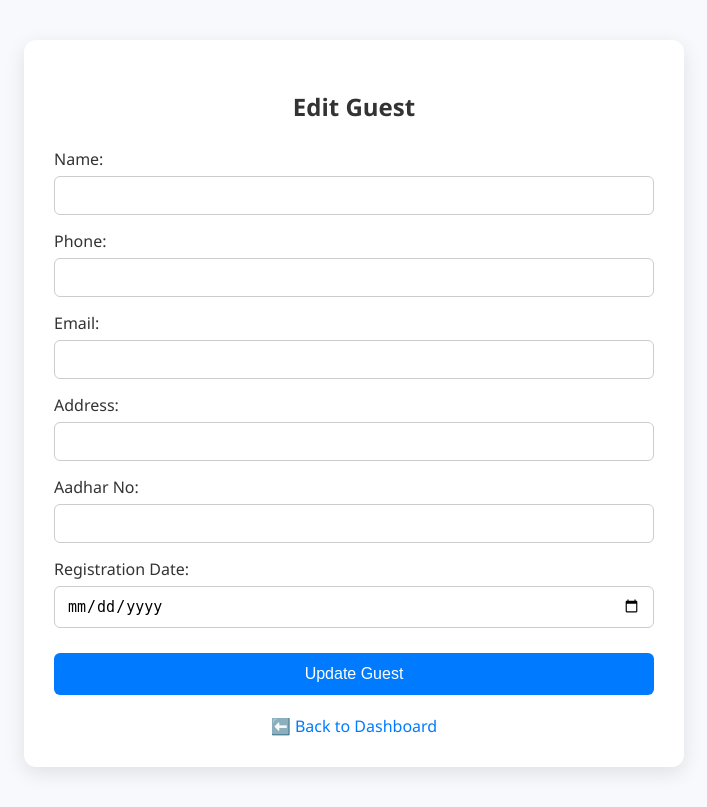
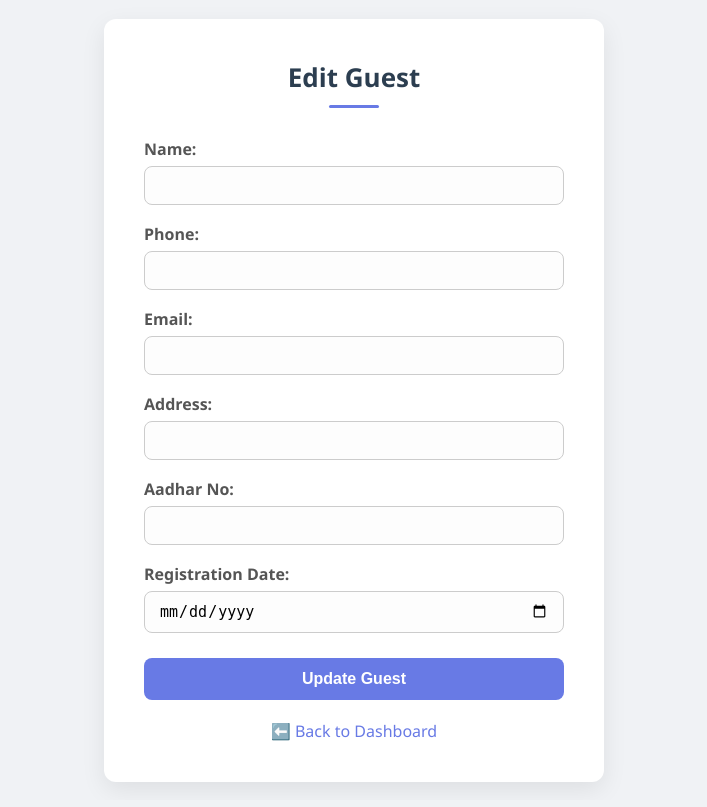
Before and after one commit to Aaslesha05/hotel-management-db, a Flask app: page /edit-guest/1 in a window 1280 px wide. Shown: the whole page, without its empty margins (286-993 px from the left). After the commit the page ends 785 px from the top, so only its background shows below. Run offline with Flask 3, Linux system fonts and the light colour scheme; data that the repository does not hold is empty.

Commit message:
Update add_edit_delete.css

```diff
--- a/static/add_edit_delete.css
+++ b/static/add_edit_delete.css
@@ -1,84 +1,106 @@
-/* General body styling */
-body {
-    font-family: 'Segoe UI', Tahoma, Geneva, Verdana, sans-serif;
-    background-color: #f7f9fc;
+/* General Reset */
+* {
     margin: 0;
     padding: 0;
+    box-sizing: border-box;
 }
 
-/* Container box */
-.container {
-    width: 90%;
-    max-width: 600px;
-    margin: 40px auto;
-    background-color: #ffffff;
-    padding: 30px;
-    border-radius: 12px;
-    box-shadow: 0px 6px 20px rgba(0, 0, 0, 0.1);
+body {
+    font-family: 'Segoe UI', sans-serif;
+    background: #f0f2f5;
+    display: flex;
+    justify-content: center;
+    align-items: center;
+    min-height: 100vh;
 }
 
-/* Header */
-h2 {
-    text-align: center;
-    color: #333333;
-    margin-bottom: 25px;
+/* Container */
+.container {
+    background: #ffffff;
+    padding: 40px;
+    border-radius: 12px;
+    box-shadow: 0 8px 24px rgba(0, 0, 0, 0.08);
+    max-width: 500px;
+    width: 100%;
+    transition: all 0.3s ease;
 }
 
-/* Labels and inputs */
+/* Title */
+.container h2 {
+    text-align: center;
+    color: #2c3e50;
+    font-size: 26px;
+    margin-bottom: 30px;
+    position: relative;
+}
+
+.container h2::after {
+    content: '';
+    width: 50px;
+    height: 3px;
+    background-color: #687ae5;
+    display: block;
+    margin: 10px auto 0;
+    border-radius: 2px;
+}
+
+/* Label + Inputs */
 form label {
     display: block;
-    margin-top: 15px;
-    margin-bottom: 6px;
-    font-weight: 500;
-    color: #333;
+    margin-top: 18px;
+    font-weight: 600;
+    color: #555;
 }
 
-form input[type="text"],
-form input[type="number"],
-form input[type="email"],
-form input[type="date"] {
+form input {
     width: 100%;
-    padding: 10px 12px;
+    padding: 10px 14px;
+    margin-top: 6px;
     border: 1px solid #ccc;
-    border-radius: 6px;
+    border-radius: 8px;
     font-size: 15px;
-    box-sizing: border-box;
-    transition: border-color 0.3s ease;
+    background-color: #fdfdfd;
+    transition: 0.3s border ease;
 }
 
 form input:focus {
-    border-color: #007bff;
+    border-color: #687ae5;
     outline: none;
+    box-shadow: 0 0 0 2px rgba(52, 152, 219, 0.2);
 }
 
-/* Submit button */
+/* Button */
 .btn {
     margin-top: 25px;
-    background-color: #007BFF;
+    width: 100%;
+    background-color: #687ae5;
     color: white;
-    padding: 12px 20px;
+    padding: 12px;
+    font-size: 16px;
+    font-weight: 600;
     border: none;
-    border-radius: 6px;
-    font-size: 16px;
+    border-radius: 8px;
     cursor: pointer;
-    width: 100%;
+    transition: background 0.3s;
 }
 
 .btn:hover {
-    background-color: #0056b3;
+    background-color: #4d5db9;
 }
 
-/* Back button */
+/* Back Button */
 .btn-back {
     display: block;
     margin-top: 20px;
     text-align: center;
-    color: #007BFF;
+    color: #687ae5;
     text-decoration: none;
     font-weight: 500;
-    transition: color 0.3s ease;
+    transition: color 0.3s;
 }
 
 .btn-back:hover {
-    color: #0056b3;
+    color: #5465c4;
+    text-decoration: none;
+    font-weight: 700;
 }
```
